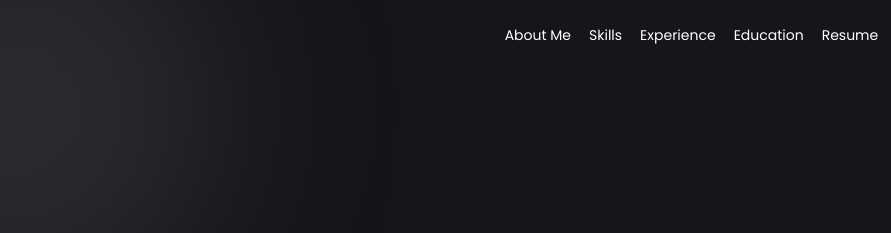
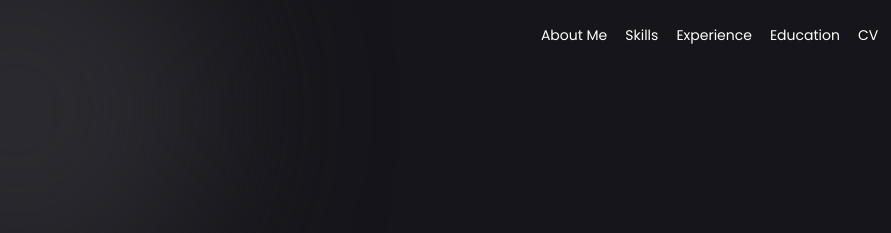
Before and after one commit to ramkumarm-coder/ramkumarm-coder.github.io, a plain HTML site: page index.html in a window 1280 px wide. Shown: the top 233 px of the page, 94-985 px from the left. Drawn offline with Linux system fonts and the light colour scheme; a web font is replaced by a local one.

Commit message:
index updated

```diff
--- a/index.html
+++ b/index.html
@@ -59,7 +59,7 @@
                         <a href="#skills" class="scroll-link">Skills</a>
                         <a href="#experience" class="scroll-link">Experience</a>
                         <a href="#education" class="scroll-link">Education</a>
-                        <a href="" target="_blank">Resume</a>
+                        <a href="" target="_blank">CV</a>
                         <a href="https://wa.me/916379535469" target="_blank" class="small contact-whatsapp">
                             Contact Me
                             <i class="fa-brands fa-whatsapp"></i>
```
